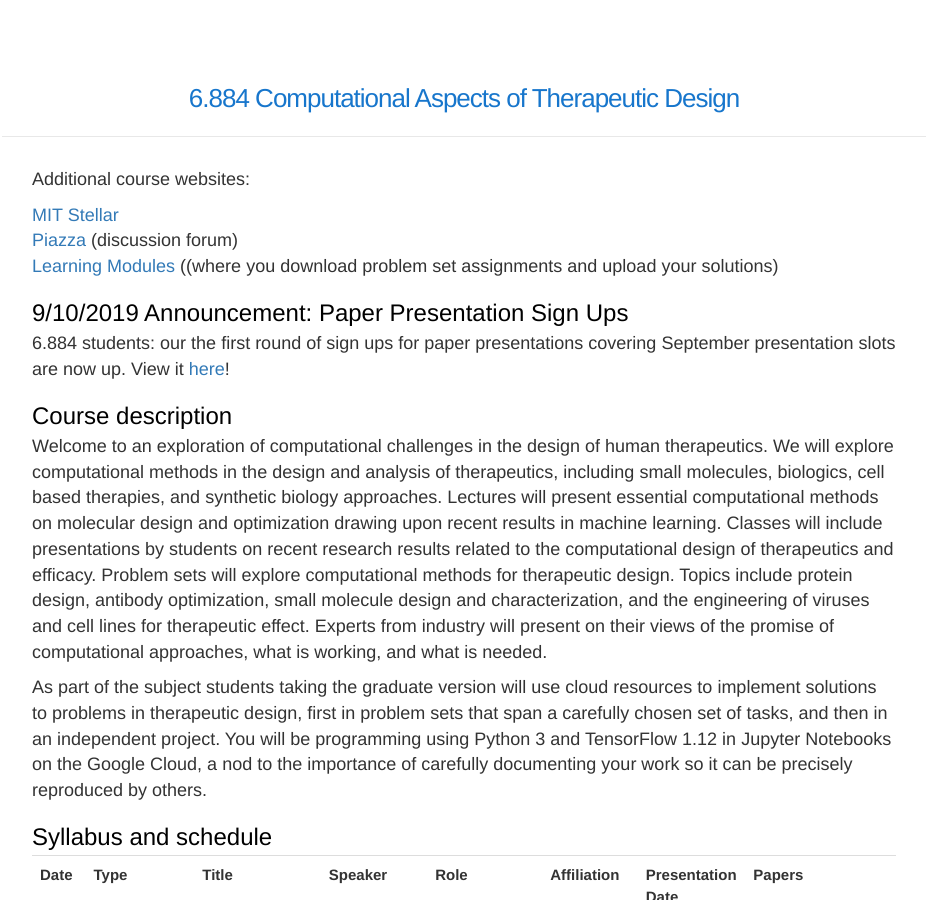
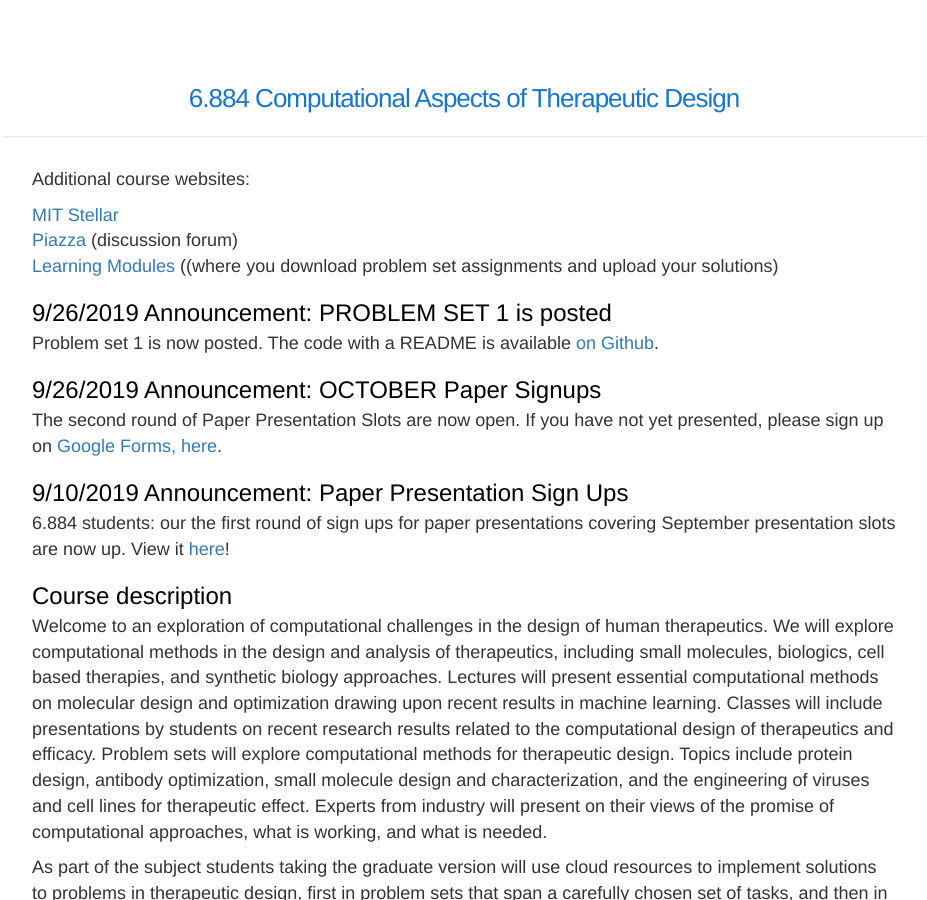
Before and after one commit to MIT-6884/6.884-Fall2019, a Jekyll site: the page built from index.html, in a window 1280 px wide and 900 px high. Shown: the whole window, without its empty margins (48-975 px from the left). Built offline with Jekyll 4.4.1, drawn with Linux system fonts in a browser that asks for light colours; nearby versions of some CDN libraries.

Commit message:
Update index.html

```diff
--- a/index.html
+++ b/index.html
@@ -11,6 +11,11 @@ layout: default
         <li><a href="https://piazza.com/class/jzvee3jyo6z28i">Piazza</a> (discussion forum)</li>
         <li><a href="https://learning-modules.mit.edu/gradebook/index.html?uuid=/course/6/fa19/6.884#assignments">Learning Modules</a> ((where you download problem set assignments and upload your solutions)</li>
     </ul>
+
+    <h2 class="module-header">9/26/2019 Announcement: PROBLEM SET 1 is posted</h2>
+	  <p>Problem set 1 is now posted. The code with a README is available <a href="https://github.com/gifford-lab/6884-junctiontrees">on Github</a>.</p>
+    <h2 class="module-header">9/26/2019 Announcement: OCTOBER Paper Signups</h2>
+	  <p>The second round of Paper Presentation Slots are now open. If you have not yet presented, please sign up on <a href="https://docs.google.com/forms/d/e/1FAIpQLSeLsXJxHdrFOaL0GtRuzR7A2ObhWdZBxx6zG_nIIGi1U_Kr1Q/viewform">Google Forms, here</a>.</p>
 
 
     <h2 class="module-header">9/10/2019 Announcement: Paper Presentation Sign Ups</h2>
```
